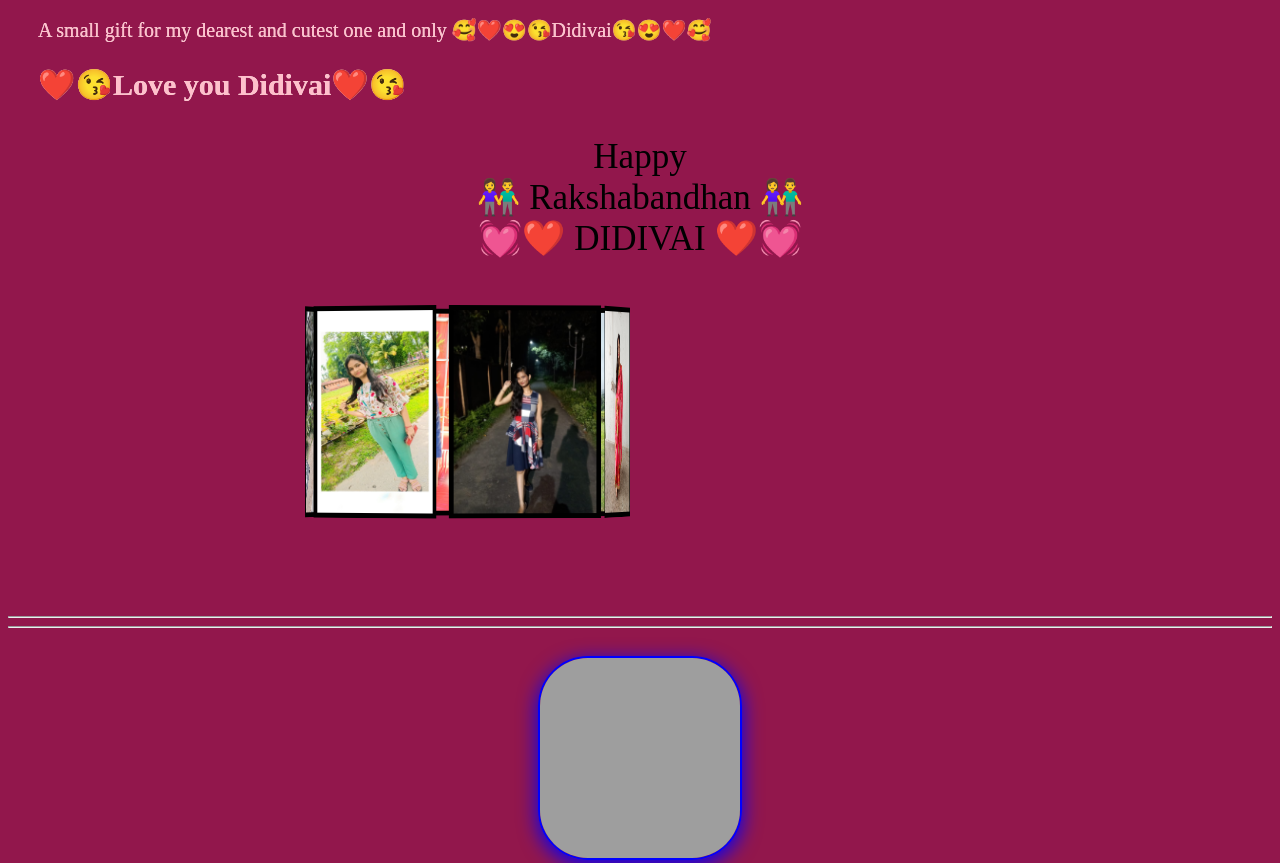
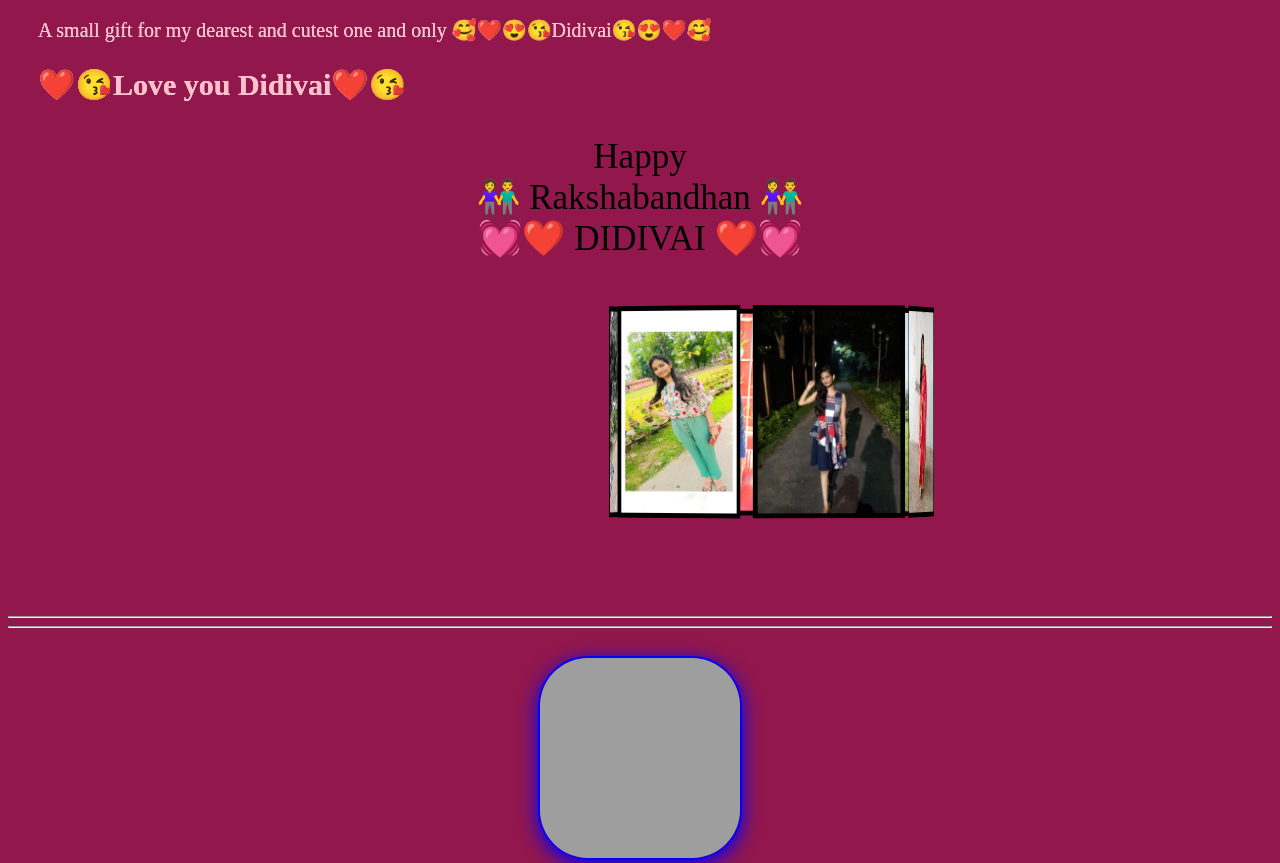
Before and after one commit to ArijitARZ/rakhi, a plain HTML site: page index.html in a window 1280 px wide. Shown: the top 863 px of the page. Drawn offline with nearby package versions, Linux system fonts and the light colour scheme; grey boxes are pictures that could not be loaded; a web font is replaced by a local one.

Commit message:
Add files via upload

```diff
--- a/index.html
+++ b/index.html
@@ -77,6 +77,7 @@
       margin: 30px 689px;
       perspective: 9900px;
 
+
     }
 
     .img-area {
@@ -120,11 +121,13 @@
       transform: rotateY(240deg) translateZ(150px);
     }
 
-    @media screen and (min-width: 600px) {
+
+
+    /* @media screen and (max-width: 600px) {
       .wrapper{
-        margin: 30px 385px;
+        margin: 30px 689px;
       }
-    }
+    } */
 
     .single-img.img-six {
       transform: rotateY(300deg) translateZ(150px);
```
